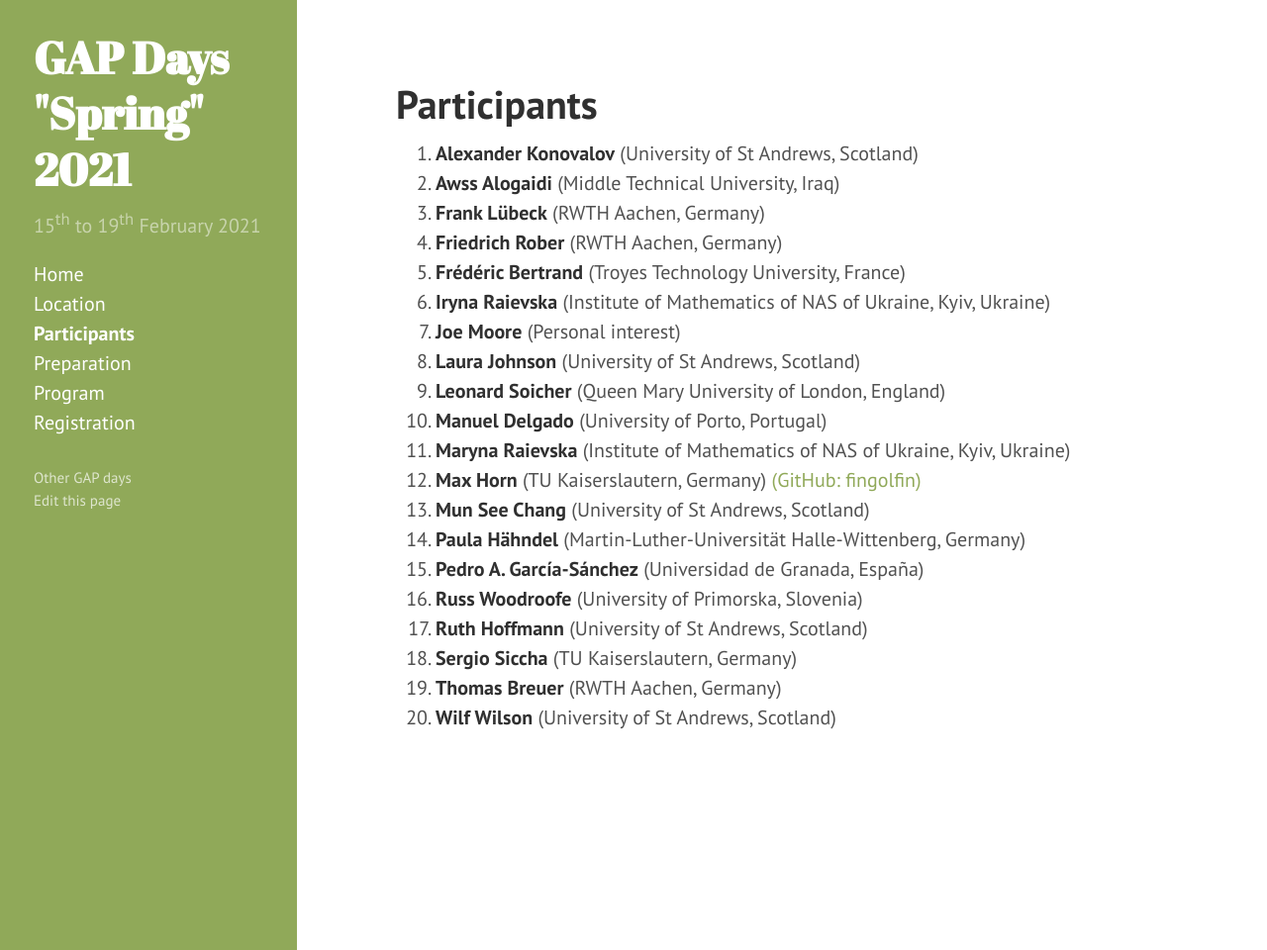
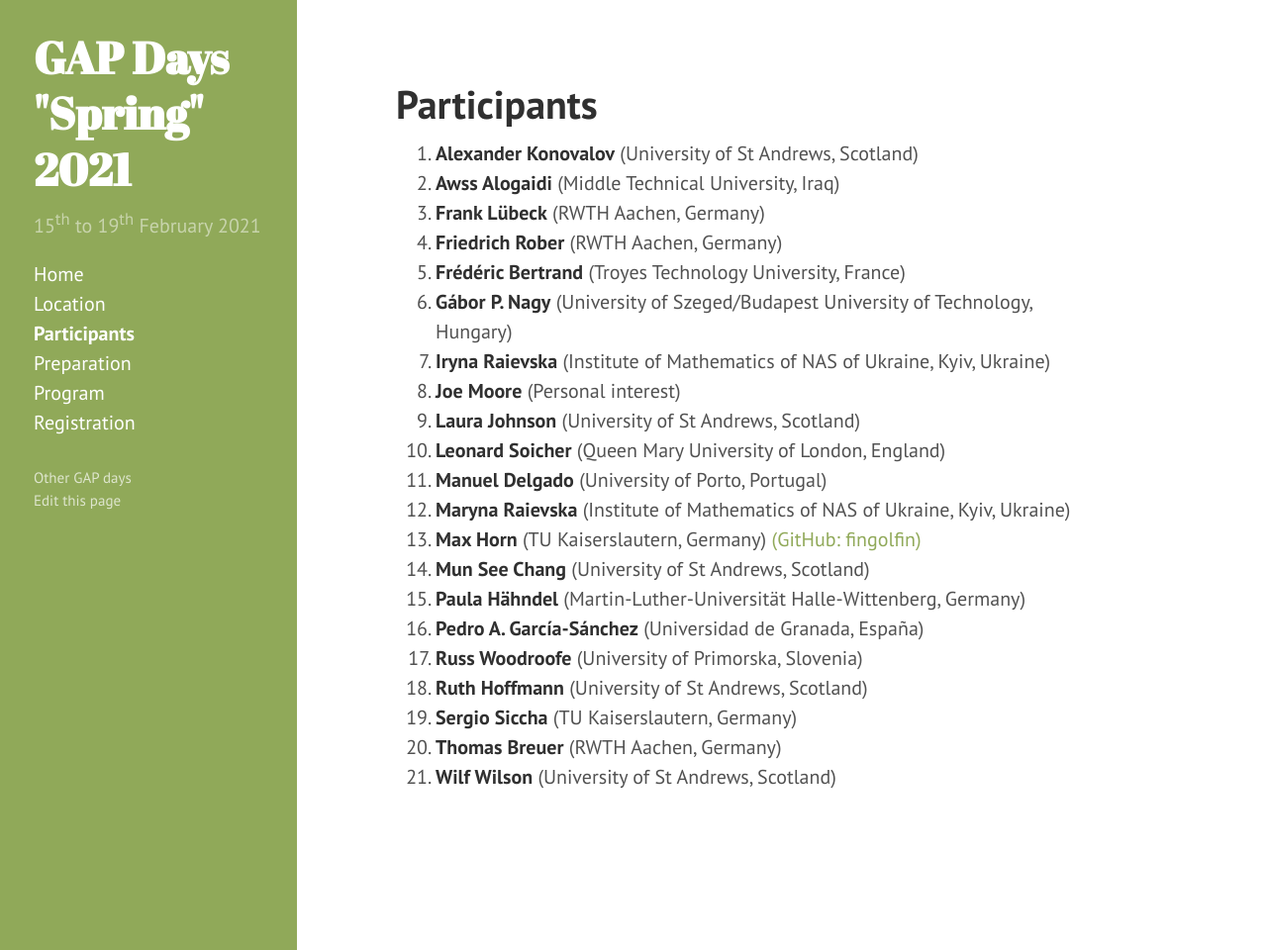
Before and after one commit to gapdays/gapdays2021-spring, a Jekyll site: the page built from participants.md, in a window 1280 px wide and 960 px high. Shown: the whole window at 99% size. Built offline with Jekyll 4.4.1, drawn with Linux system fonts in a browser that asks for light colours.

Commit message:
adde participant

```diff
--- a/_data/participants.yml
+++ b/_data/participants.yml
@@ -59,3 +59,6 @@
 
 - name: Friedrich Rober
   affiliation: RWTH Aachen, Germany
+
+- name: Gábor P. Nagy
+  affiliation: University of Szeged/Budapest University of Technology, Hungary
```
